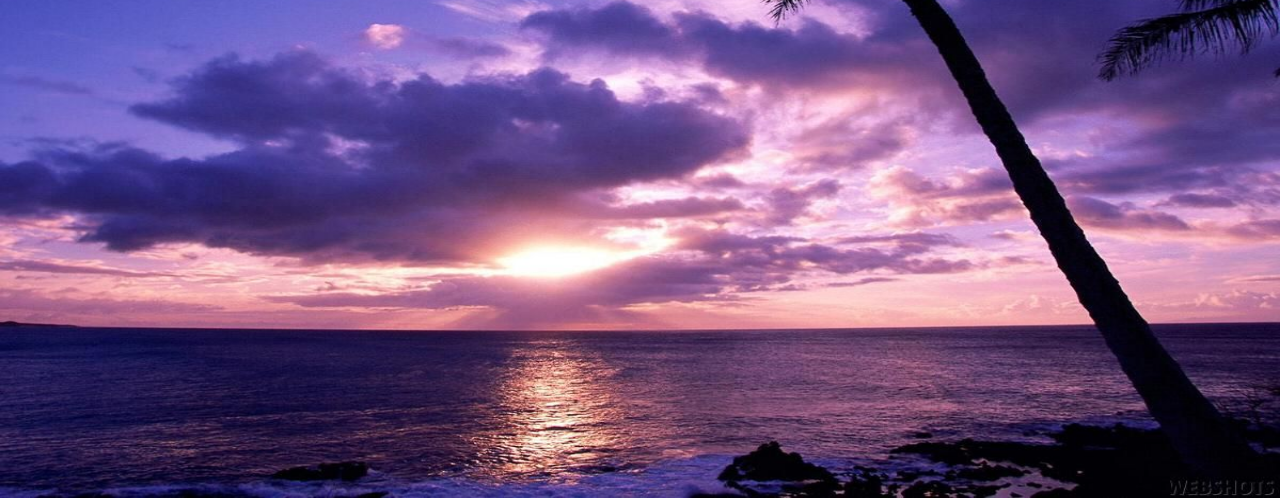
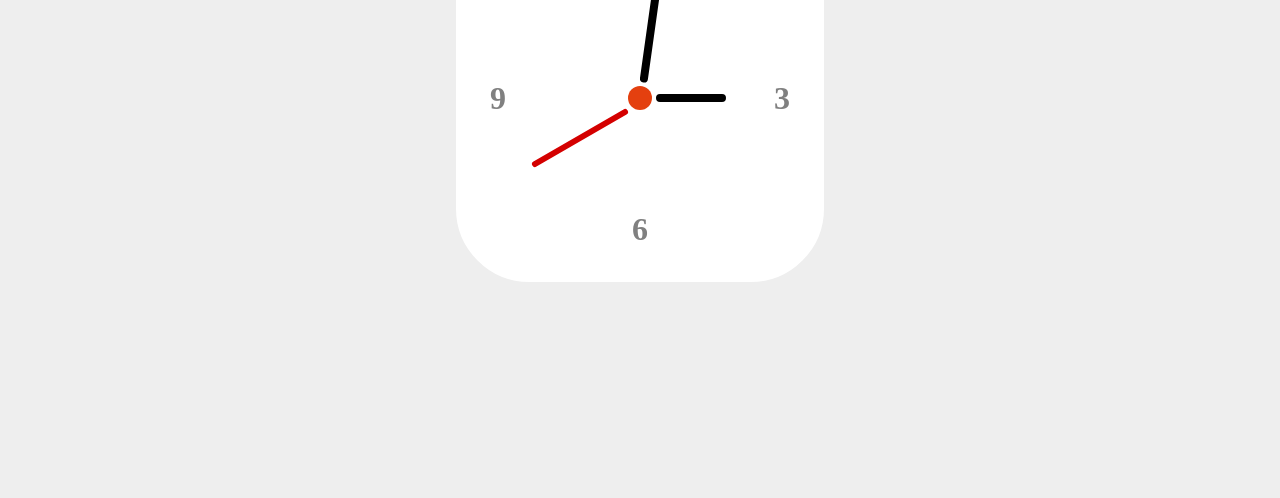
Before and after one commit to RaghadAbdulhadi1/Butey-Cards, a plain HTML site: page index.html in a window 1280 px wide. Shown: the part 302-800 px from the top of the page. Drawn offline with Linux system fonts and the light colour scheme.

Commit message:
feat: clock using css grid

```diff
--- a/index.html
+++ b/index.html
@@ -4,12 +4,9 @@
     <meta charset="UTF-8" />
     <meta http-equiv="X-UA-Compatible" content="IE=edge" />
     <meta name="viewport" content="width=device-width, initial-scale=1.0" />
-    <title>Dynamic Menu</title>
+    <title>Grid Clock</title>
     <link rel="stylesheet" href="./style.css" />
-    <script
-      src="https://kit.fontawesome.com/26cc9537c2.js"
-      crossorigin="anonymous"
-    ></script>
+
   </head>
   <body>
     <div id="container">
--- a/script.js
+++ b/script.js
@@ -1,60 +1,85 @@
-class PageBackground {
+class ClockComponents {
   constructor() {
-    this.pageLayout = document.getElementById("container");
-    this.pageBackground = document.createElement("img");
-    this.pageBackground.className = "page-background";
-    this.pageBackground.setAttribute("src", "./images/sunset.jpg");
-    this.pageLayout.appendChild(this.pageBackground);
+    this.center = document.createElement("div");
+    this.center.setAttribute("class", "clock-center");
+
+    this.twelve = document.createElement("div");
+    this.twelve.setAttribute("class", "clock-12");
+    this.twelve.innerHTML = "12";
+
+    this.nine = document.createElement("div");
+    this.nine.setAttribute("class", "clock-9");
+    this.nine.innerHTML = "9";
+
+    this.three = document.createElement("div");
+    this.three.setAttribute("class", "clock-3");
+    this.three.innerHTML = "3";
+
+    this.six = document.createElement("div");
+    this.six.setAttribute("class", "clock-6");
+    this.six.innerHTML = "6";
   }
 }
 
-class SideBarOption {
-  constructor(iconClass) {
-    this.option = document.createElement("li");
-    this.option.setAttribute("class", "options");
-    this.optionLink = document.createElement("i");
-    this.optionLink.setAttribute("class", iconClass);
-    this.option.appendChild(this.optionLink);
+class HoursHand {
+  constructor() {
+    this.hoursHand = document.createElement("div");
+    this.hoursHand.setAttribute("class", "hours-hand");
+  }
+  get HoursHand() {
+    return this.hoursHand;
   }
 }
 
-class PageSideBar extends PageBackground {
+class MinutesHand {
+  constructor() {
+    this.minutesHand = document.createElement("div");
+    this.minutesHand.setAttribute("class", "minutes-hand");
+  }
+  get MinutesHand() {
+    return this.minutesHand;
+  }
+}
+
+class SecondsHand {
+  constructor() {
+    this.secondsHand = document.createElement("div");
+    this.secondsHand.setAttribute("class", "seconds-hand");
+  }
+  get SecondsHand() {
+    return this.secondsHand;
+  }
+}
+
+class Clock extends ClockComponents {
   constructor() {
     super();
-    this.sideContainer = document.createElement("div");
-    this.sideContainer.setAttribute("class", "side-container");
-    this.sideBar = document.createElement("div");
-    this.sideBar.setAttribute("class", "side-bar");
-    this.sideBarOptions = document.createElement("ul");
-    this.sideBarOptions.setAttribute("class", "side-bar-options");
-    this.downloadOption = new SideBarOption("fa fa-download");
-    this.likeOption = new SideBarOption("fa fa-heart-o");
-    this.saveOption = new SideBarOption("fa-solid fa-bookmark");
-    this.sideBarOptions.appendChild(this.downloadOption.option);
-    this.sideBarOptions.appendChild(this.likeOption.option);
-    this.sideBarOptions.appendChild(this.saveOption.option);
-    this.sideBar.appendChild(this.sideBarOptions);
-    this.pageLayout.appendChild(this.sideContainer);
-    this.sideContainer.appendChild(this.sideBar);
-    this.sideContainer.addEventListener("mouseover", this.onMouseOver);
-    this.sideContainer.addEventListener("mouseout", this.onMouseOut);
-  }
-  onMouseOver() {
-    this.sideBar = document.querySelector(".side-bar");
-    this.sideBar.classList.add("show-bar");
-    this.pageBackground.classList.add("shrink-img");
-  }
-  onMouseOut() {
-    this.sideBar = document.querySelector(".side-bar");
-    this.pageBackground = document.querySelector(".page-background");
-    this.sideBar.classList.remove("show-bar");
-    this.pageBackground.classList.remove("shrink-img");
+    this.container = document.getElementById("container");
+    this.clock = document.createElement("div");
+    this.clock.setAttribute("class", "clock-container");
+
+    this.hoursHand = new HoursHand().HoursHand;
+    this.minutesHand = new MinutesHand().MinutesHand;
+    this.secondsHand = new SecondsHand().SecondsHand;
+
+    this.clock.appendChild(this.center);
+    this.clock.appendChild(this.twelve);
+    this.clock.appendChild(this.nine);
+    this.clock.appendChild(this.three);
+    this.clock.appendChild(this.six);
+
+    this.clock.appendChild(this.hoursHand);
+    this.clock.appendChild(this.minutesHand);
+    this.clock.appendChild(this.secondsHand);
+
+    this.container.appendChild(this.clock);
+    console.log(this.clock);
   }
 }
 
 class RenderPage {
   constructor() {
-    const pageSideBar = new PageSideBar();
+    const clock = new Clock();
   }
 }
 
--- a/style.css
+++ b/style.css
@@ -1,64 +1,128 @@
 * {
-  margin: 0px;
-  padding: 0px;
+    padding: 0px;
+    margin: 0px;
+    box-sizing: border-box;
+    background-color: #EEEEEE;
 }
 
 #container {
-  display: grid;
-  grid-template-columns: 88%;
-  grid-template-rows: 100vh;
-  overflow-x: hidden;
+    width: 23rem;
+    height: 23rem;
+    border: 10px solid white;
+    border-radius: 20%;
+    position: fixed;
+    left: 50%;
+    top: 50%;
+    transform: translate(-50%, -50%);
+    background-color: white;
 }
 
-.page-background {
-  grid-column: 1 / 3;
-  grid-row: 1 / 2;
-  height: 100%;
-  width: 100%;
-  transition: all 0.2s ease-in-out;
+.clock-container {
+    display: grid;
+    grid-template-columns: repeat(3, minmax(10px, 1fr));
+    grid-template-rows:  repeat(3, minmax(10px, 1fr));
+    width: 20rem;
+    height: 20rem;
+    border: 10px solid white;
+    border-radius: 50%;
+    position: fixed;
+    left: 50%;
+    top: 50%;
+    transform: translate(-50%, -50%);
+    background-color: white;
 }
 
-.side-container {
-  grid-column: 2 / 3;
-  grid-row: 1 / 2;
+.clock-center {
+    grid-column: 2 / 3;
+    grid-row: 2 / 3;
+    border-radius: 50%;
+    width: 1.5em;
+    height: 1.5em;
+    align-self: center;
+    justify-self: center;
+    background-color: rgb(228, 64, 15);
 }
 
-.side-bar {
-  background-color: #000;
-  height: 100%;
-  transform: translateX(400px);
-  transition: all 0.6s ease-in-out;
-
+.clock-12 {
+    color: gray;
+    font-weight: bold;
+    font-size: 200%;
+    background-color: transparent;
+    grid-column: 2 / 3;
+    grid-row: 1 / 2;
+    align-self: start;
+    justify-self: center;
 }
 
-.show-bar {
-  transform: translateX(0px);
-  transition: all 0.5s ease-out;
+.clock-9 {
+    color: gray;
+    font-weight: bold;
+    font-size: 200%;
+    background-color: transparent;
+    grid-column: 1 / 2;
+    grid-row: 2 / 3;
+    align-self: center;
+    justify-self: start;
 }
 
-.shrink-img {
-  height: 100%;
-  width: 100%;
-  animation: move-image forwards 0.7s ease-in;
+.clock-3 {
+    color: gray;
+    font-weight: bold;
+    font-size: 200%;
+    background-color: transparent;
+    grid-column: 3 / 4;
+    grid-row: 2 / 3;
+    align-self: center;
+    justify-self: end;
 }
 
-@keyframes move-image {
-  100% {
-    grid-column: 1 / 2;
-  }
+.clock-6 {
+    color: gray;
+    font-weight: bold;
+    font-size: 200%;
+    background-color: transparent;
+    grid-column: 2 / 3;
+    align-self: end;
+    justify-self: center;
 }
 
-.side-bar-options {
-  align-items: center;
-  color: white;
-  display: flex;
-  flex-direction: column;
-  height: 100%;
-  padding-top: 30px;
+.minutes-hand {
+    grid-column: 2 / 3;
+    grid-row: 1 / 3;
+    border: 4px solid black;
+    border-radius: 5px;
+    width: 0px;
+    height: 95px;
+    align-self: center;
+    transform: rotate(8deg);
+    justify-self: center;
+    margin-left: 20px;
+    margin-bottom: 25px;
 }
 
-.options {
-  font-size: x-large;
-  list-style: none;
-  padding-bottom: 60px;
+.hours-hand {
+    grid-column: 2 / 4;
+    grid-row: 2 / 3;
+    border: 4px solid black;
+    border-radius: 5px;
+    width: 0px;
+    height: 70px;
+    align-self: center;
+    transform: rotate(90deg);
+    justify-self: center;
+    margin-left: 2px;
 }
+
+.seconds-hand {
+    grid-column: 1 / 3;
+    grid-row: 2 / 3;
+    border: 3px solid rgb(212, 0, 0);
+    border-radius: 5px;
+    width: 0px;
+    height: 110px;
+    align-self: center;
+    transform: rotate(60deg);
+    justify-self: center;
+    margin-right: 20px;
+    margin-top: 80px;
+}
```
Also changed, not shown: script-oop.js (deleted, +0 -158 lines), images/sunset.jpg (deleted).
